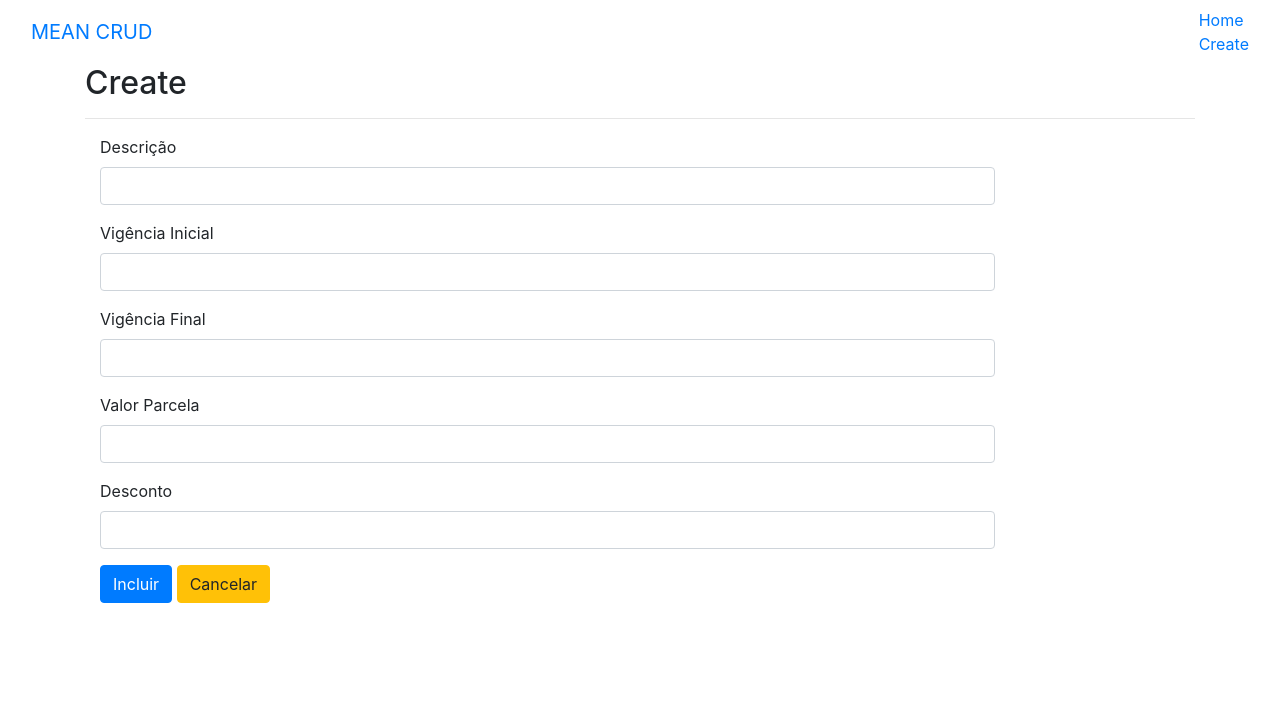
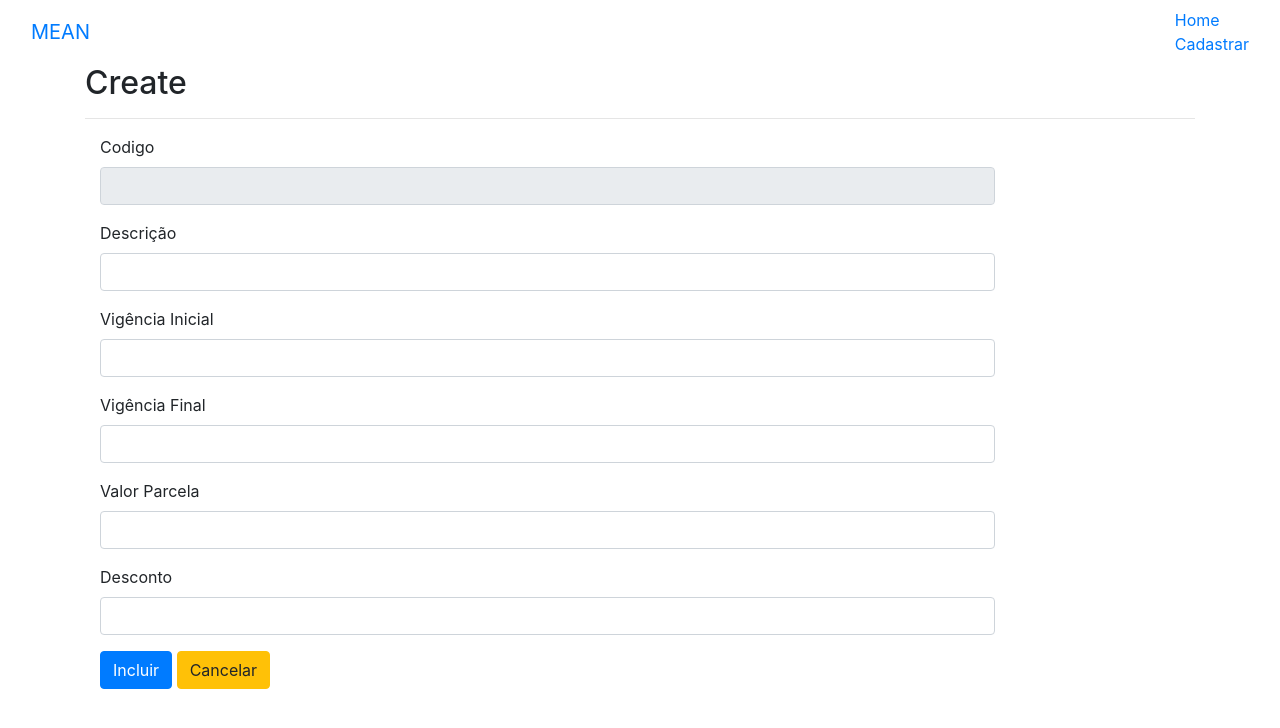
Before and after one commit to raphaelmg/desafio, a website: page cad-planos-mean/app/index.html at #!/create in a window 1280 px wide. Drawn offline with nearby package versions, Linux system fonts and the light colour scheme; some packages are replaced by stand-ins of ours.

Commit message:
Input Código
- A lógica de controle da numeração de código não foi implementada devido ao curto prazo disponível
A listagem está exibindo o id do objeto

```diff
--- a/cad-planos-mean/app/index.html
+++ b/cad-planos-mean/app/index.html
@@ -17,11 +17,11 @@
     <nav class="navbar navbar-default">
         <div class="container-fluid">
             <div class="navbar-header">
-                <a class="navbar-brand" ui-sref="planos">MEAN CRUD</a>
+                <a class="navbar-brand" ui-sref="planos">MEAN</a>
             </div>
             <ul class="nav navbar-nav">
                 <li><a ui-sref="planos">Home</a></li>
-                <li><a ui-sref="create">Create</a></li>
+                <li><a ui-sref="create">Cadastrar</a></li>
             </ul>
         </div>
     </nav>
--- a/cad-planos-mean/app/views/plano/create.html
+++ b/cad-planos-mean/app/views/plano/create.html
@@ -2,6 +2,12 @@
 <h2 ng-hide="plano._id!=null">Create</h2>
 <hr>
 <form name="planoForm" ng-submit="saveData(plano)" novalidate class="form-horizontal">
+    <div class="form-group">
+        <label class="col-md-2">Codigo</label>
+        <div class="col-md-10">
+            <input type="text" readonly ng-model="plano.codigo" name="codigo" ng-required="true" class="form-control" />
+        </div>
+    </div>
     <div class="form-group">
         <label class="col-md-2">Descrição</label>
         <div class="col-md-10">
```
